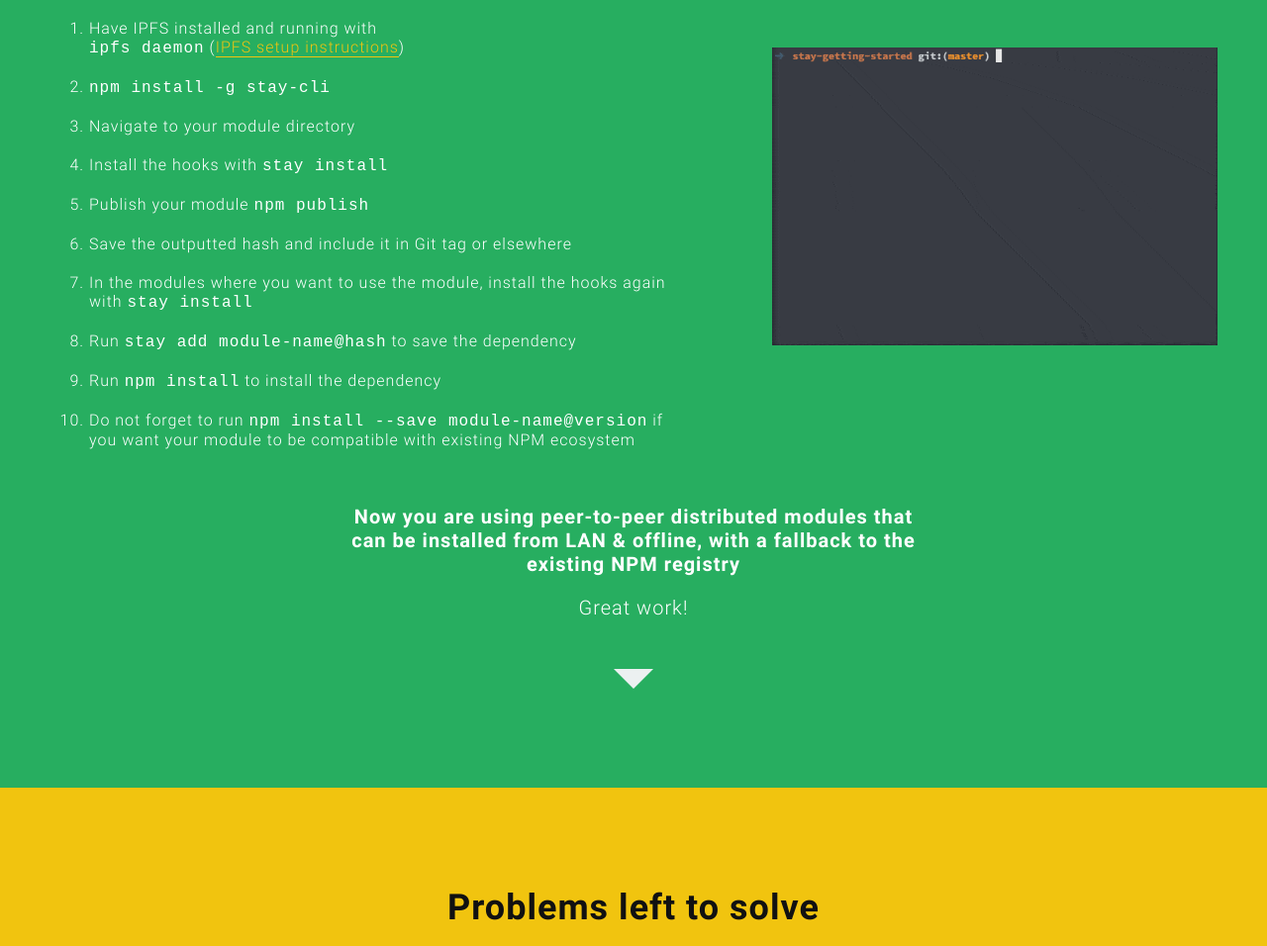
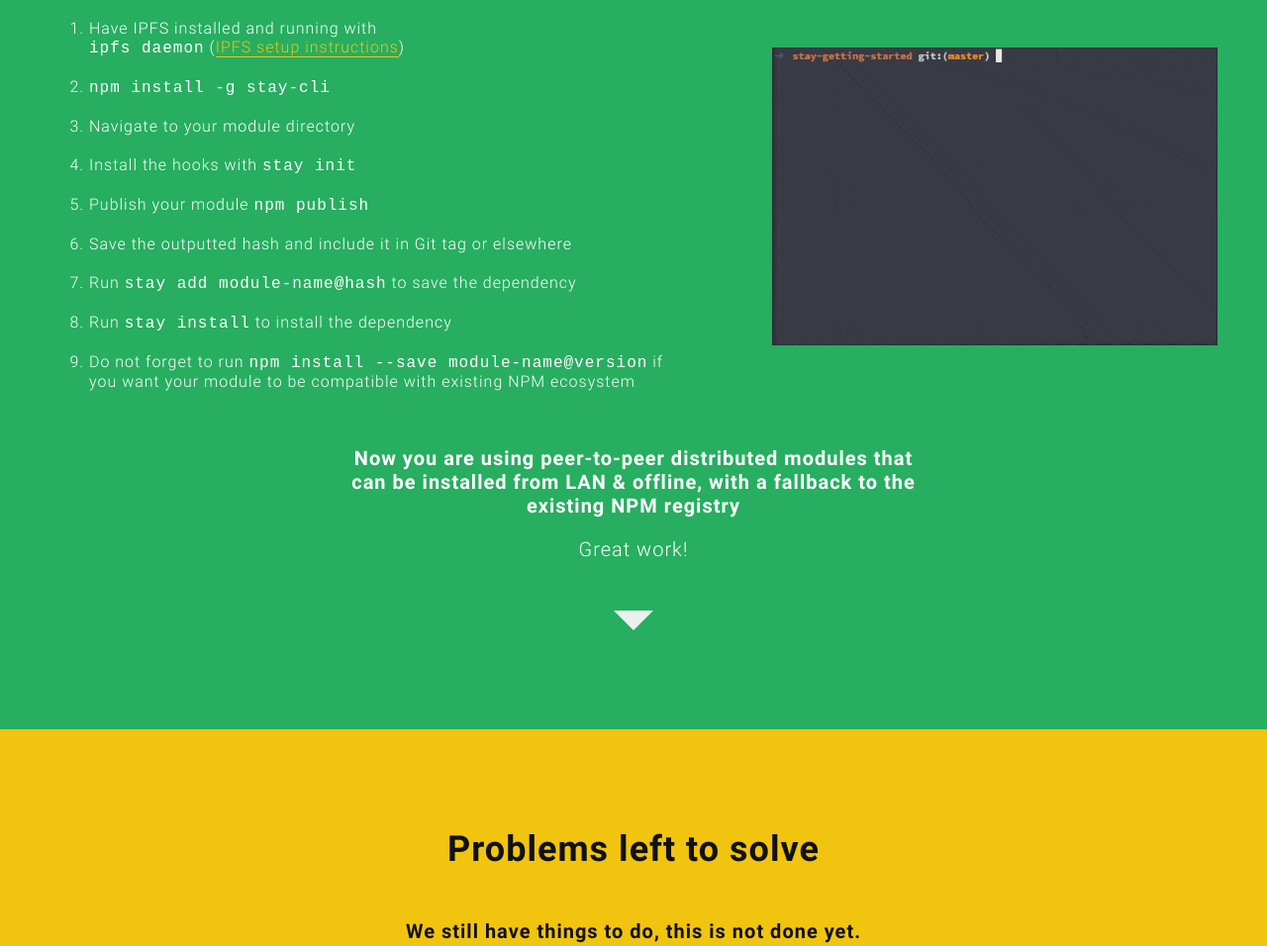
Before and after one commit to EverythingStays/stay-website, a plain HTML site: page index.html in a window 1280 px wide. Shown: the part 1769-2725 px from the top of the page at 99% size. Drawn offline with Linux system fonts and the light colour scheme.

Commit message:
Update walkthrough

```diff
--- a/index.html
+++ b/index.html
@@ -36,12 +36,11 @@
         <li>Have IPFS installed and running with<br/><code>ipfs daemon</code> (<a href="https://ipfs.io/docs/install" target="_blank">IPFS setup instructions</a>)</li>
         <li><code>npm install -g stay-cli</code></li>
         <li>Navigate to your module directory</li>
-        <li>Install the hooks with <code>stay install</code></li>
+        <li>Install the hooks with <code>stay init</code></li>
         <li>Publish your module <code>npm publish</code></li>
         <li>Save the outputted hash and include it in Git tag or elsewhere</li>
-        <li>In the modules where you want to use the module, install the hooks again with <code>stay install</code></li>
         <li>Run <code>stay add module-name@hash</code> to save the dependency</li>
-        <li>Run <code>npm install</code> to install the dependency</li>
+        <li>Run <code>stay install</code> to install the dependency</li>
         <li>Do not forget to run <code>npm install --save module-name@version</code> if you want your module to be compatible with existing NPM ecosystem</li>
       </ol>
     </div>
```
